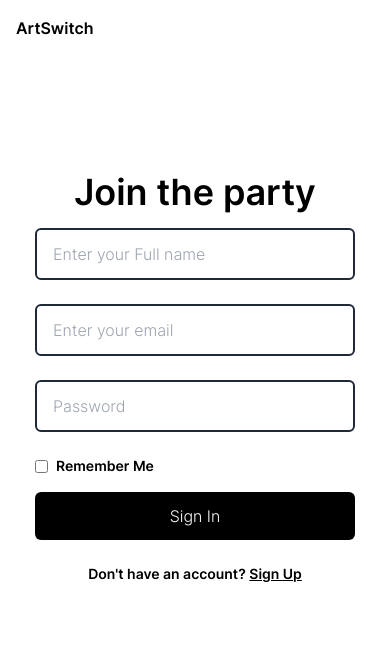
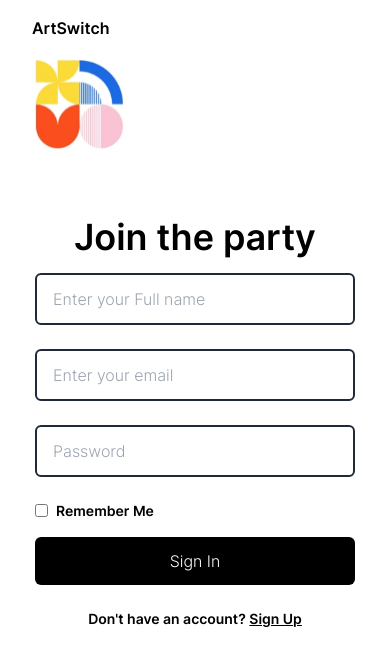
Before and after one commit to KayodeOlusi/art_switch, a Next.js app in the folder artswitch-client/: page /auth/signup in a window 390 px wide. Shown: the top 666 px of the page. Built offline with nearby package versions, Linux system fonts and the light colour scheme.

Commit message:
designed login page

```diff
--- a/artswitch-client/pages/auth/login/index.tsx
+++ b/artswitch-client/pages/auth/login/index.tsx
@@ -5,8 +5,17 @@ const Login: NextPage = () => {
   return (
     <div className="grid grid-cols-2 h-screen font-Inter">
       <section className="form-section block p-4 col-span-2 lg:col-span-1">
-        <div className="logo font-semibold">ArtSwitch</div>
-        <div className="login-form h-5/6 flex flex-col items-center justify-center">
+        <div className="logo font-semibold mb-4 px-4 lg:px-0 lg:p-4">
+          ArtSwitch
+        </div>
+        <section className="block relative px-4 lg:hidden">
+          <img
+            src={"/assets/svgs/bg-mobile.svg"}
+            alt=""
+            className="object-contain w-24 h-24"
+          />
+        </section>
+        <div className="login-form flex h-3/5 flex-col items-center justify-center lg:h-5/6">
           <p className="font-semibold text-4xl mb-4">Welcome Back</p>
           <LoginForm />
           <p className="text-sm font-semibold">
@@ -15,10 +24,13 @@ const Login: NextPage = () => {
           </p>
         </div>
       </section>
-      <section
-        className="hidden lg:block bg-[url('/assets/images/bg.png')]
-        bg-no-repeat bg-center object-cover w-full h-full"
-      />
+      <section className="hidden lg:block relative">
+        <img
+          src={"/assets/svgs/bg-desktop.svg"}
+          alt=""
+          className="w-full h-screen object-cover"
+        />
+      </section>
     </div>
   );
 };
--- a/artswitch-client/pages/auth/signup/index.tsx
+++ b/artswitch-client/pages/auth/signup/index.tsx
@@ -5,8 +5,17 @@ const SignUp: NextPage = () => {
   return (
     <div className="grid grid-cols-2 h-screen font-Inter">
       <section className="form-section block p-4 col-span-2 lg:col-span-1">
-        <div className="logo font-semibold">ArtSwitch</div>
-        <div className="login-form h-5/6 flex flex-col items-center justify-center">
+        <div className="logo font-semibold mb-4 px-4 lg:px-0 lg:p-4">
+          ArtSwitch
+        </div>
+        <section className="block relative px-4 lg:hidden">
+          <img
+            src={"/assets/svgs/bg-mobile.svg"}
+            alt=""
+            className="object-contain w-24 h-24"
+          />
+        </section>
+        <div className="login-form h-2/3 flex flex-col items-center justify-center lg:h-5/6">
           <p className="font-semibold text-4xl mb-4">Join the party</p>
           <SignupForm />
           <p className="text-sm font-semibold">
@@ -15,10 +24,13 @@ const SignUp: NextPage = () => {
           </p>
         </div>
       </section>
-      <section
-        className="hidden lg:block bg-[url('/assets/images/bg.png')]
-        bg-no-repeat bg-center object-cover w-full h-full"
-      />
+      <section className="hidden lg:block relative">
+        <img
+          src={"/assets/svgs/bg-desktop.svg"}
+          alt=""
+          className="w-full h-screen object-cover"
+        />
+      </section>
     </div>
   );
 };
```
Also changed, not shown: artswitch-client/public/assets/svgs/bg-mobile.svg (added), 1 other file (tests, documents, lock files or other folders).
